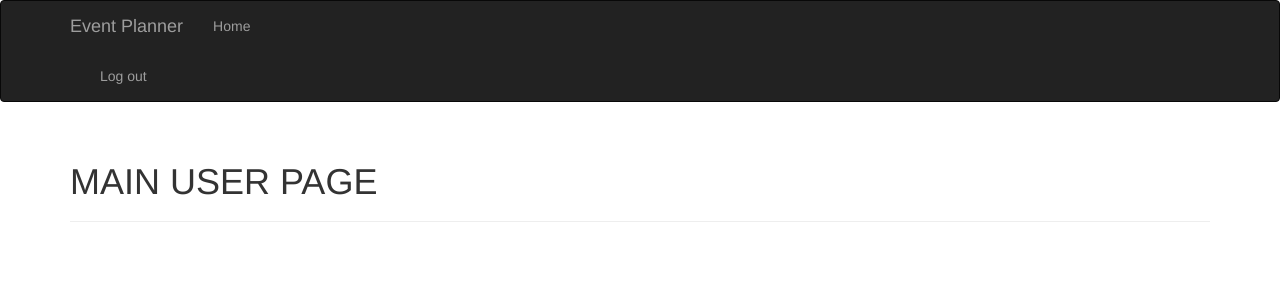
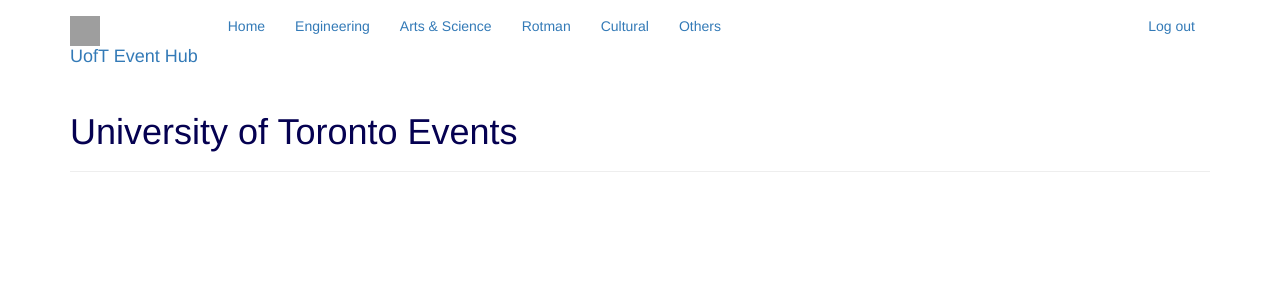
Before and after one commit to ECE444-2023Fall/UofT-EventHub, a Flask app: page /user in a window 1280 px wide. Shown: the top 300 px of the page. Run offline with Flask 3, Linux system fonts and the light colour scheme; the visitor is signed in with stand-in values (Sample User, id 1); some libraries are stand-ins or nearby versions; grey boxes are pictures that could not be loaded.

Commit message:
Added some colours and UI to the home page

```diff
--- a/app/templates/user_main.html
+++ b/app/templates/user_main.html
@@ -1,9 +1,9 @@
+{% import "bootstrap/wtf.html" as wtf %}
 {% extends "bootstrap/base.html" %}
-{% import "bootstrap/wtf.html" as wtf %}
 
 {% block title %}User's Page{% endblock %}
 {% block navbar %}
-<div class="navbar navbar-inverse" role="navigation">
+<div class="navbar navbar-blue" role="navigation">
     <div class="container">
         <div class="navbar-header">
             <button type="button" class="navbar-toggle" data-toggle="collapse" data-target=".navbar-collapse">
@@ -12,20 +12,27 @@
                 <span class="icon-bar"></span>
                 <span class="icon-bar"></span>
             </button>
-            <a class="navbar-brand" href="/">Event Planner</a>
+            <a class="navbar-brand" href="#">
+                <img src="https://static.wixstatic.com/media/1d31d6_d726d86aa2c84afb8db3372c4236ae15~mv2.jpg/v1/crop/x_0,y_0,w_2000,h_1850/fill/w_880,h_814,al_c,q_85,usm_0.66_1.00_0.01,enc_auto/2650152_edited.jpg" width="30" height="30" class="d-inline-block align-top" alt="">
+                UofT Event Hub
+              </a>
         </div>
         <div class="navbar-collapse collapse">
             <ul class="nav navbar-nav">
                 <li><a href="/">Home</a></li>
+                <li><a href="/">Engineering</a></li>
+                <li><a href="/">Arts & Science</a></li>
+                <li><a href="/">Rotman</a></li>
+                <li><a href="/">Cultural</a></li>
+                <li><a href="/">Others</a></li>
             </ul>
-        </div>
-        <div class="navbar-collapse collapse">
-            <ul class="nav navbar-nav">
+            <ul class="nav navbar-nav navbar-right">
                 <li><a href="/logout">Log out</a></li>
             </ul>
         </div>
     </div>
 </div>
+
 {% endblock %}
 
 {% block content %}
@@ -39,7 +46,7 @@
 
     {% block page_content %}
         <div class="page-header">
-            <h1>MAIN USER PAGE</h1>
+            <h1 style="color: #050151;">University of Toronto Events</h1>
         </div>
     {% endblock %}
 </div>
```
